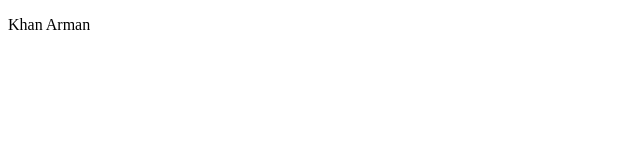
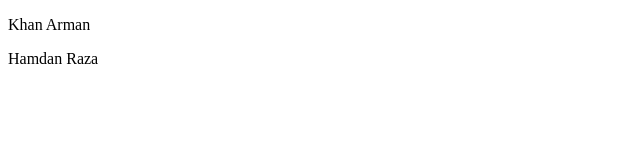
Before and after one commit to HamdanRaza309/firstDemo, a plain HTML site: page index.html in a window 1280 px wide. Shown: the full height of the page, 0-640 px from the left. Drawn offline with Linux system fonts and the light colour scheme.

Commit message:
Add 2nd para

```diff
--- a/index.html
+++ b/index.html
@@ -7,5 +7,6 @@
 </head>
 <body>
     <p>Khan Arman</p>
+    <p>Hamdan Raza</p>
 </body>
 </html>
```
